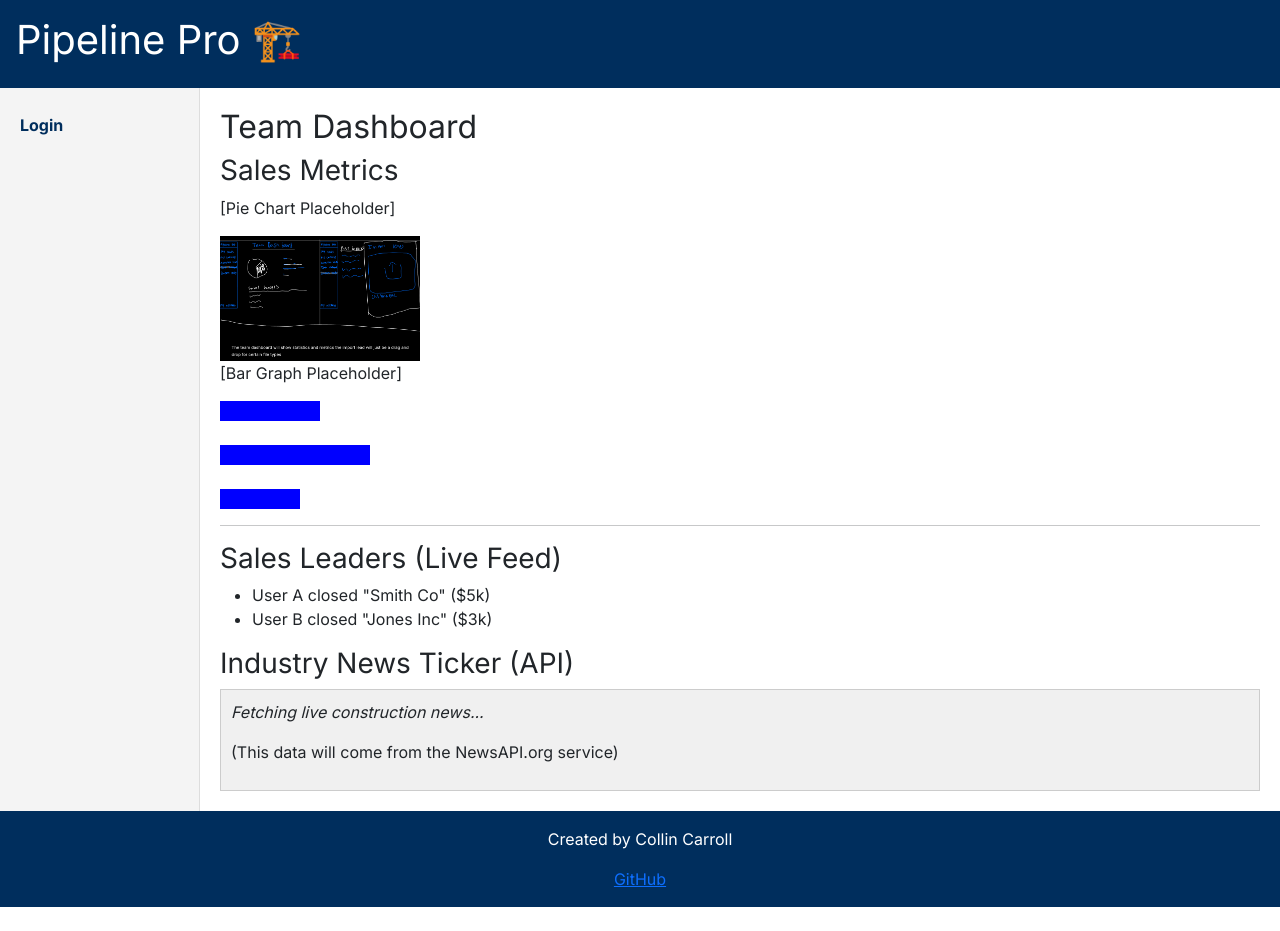
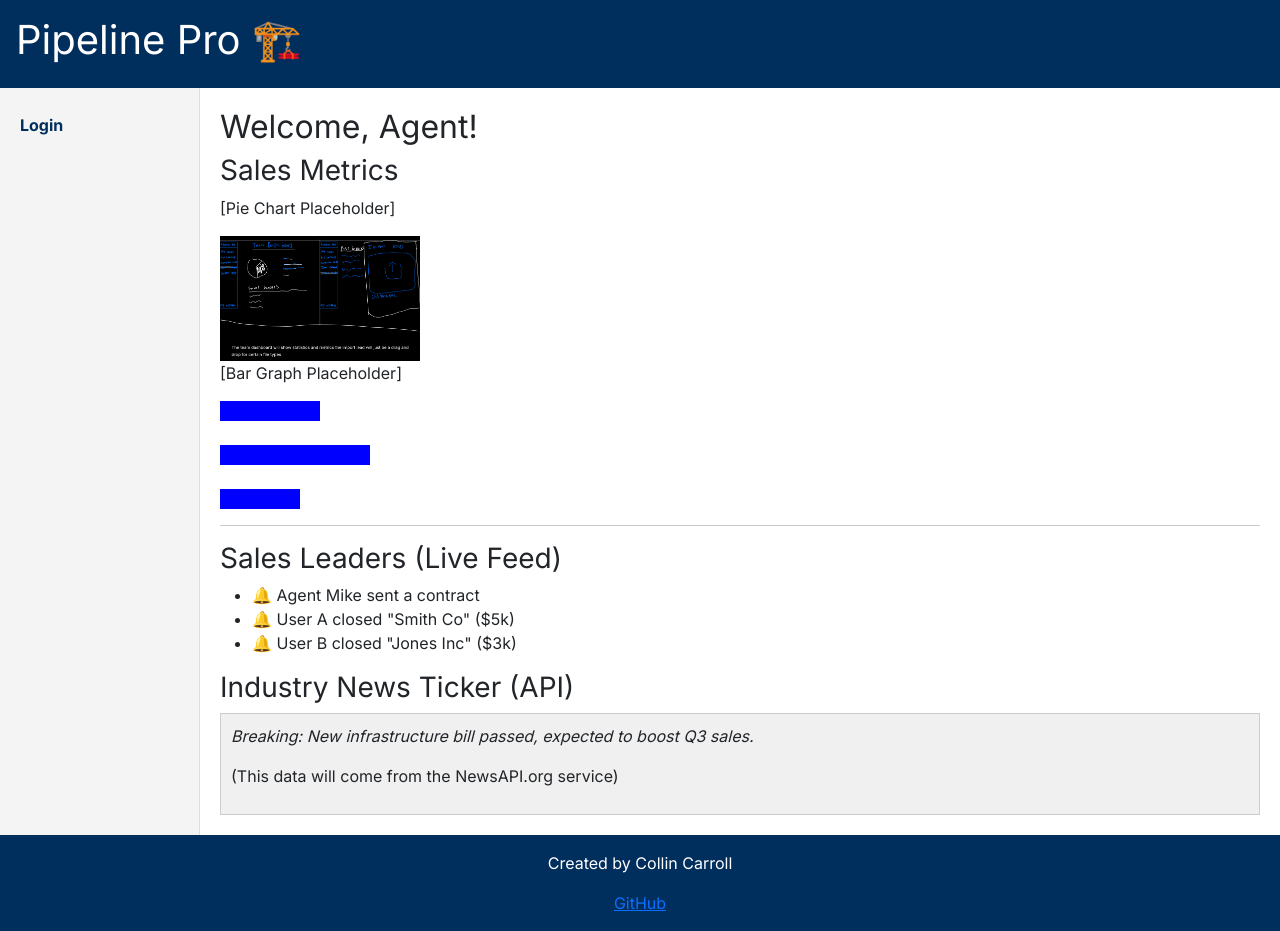
Before and after one commit to Collin-Carroll40/startup, a React (Vite) app: page /dashboard in a window 1280 px wide. Before the commit the page ends 907 px from the top, so only its background shows below. Built offline with nearby package versions, Linux system fonts and the light colour scheme.

Commit message:
made use effect and intevals for live dashboard i think i eed to finish to test

```diff
--- a/src/dashboard/dashboard.jsx
+++ b/src/dashboard/dashboard.jsx
@@ -1,19 +1,55 @@
-import React from 'react';
+import React, { useState, useEffect } from 'react';
 
-export function Dashboard() {
+export function Dashboard({ userName }) {
+  // Feed state
+  const [events, setEvents] = useState([
+    'User A closed "Smith Co" ($5k)',
+    'User B closed "Jones Inc" ($3k)'
+  ]);
+
+  // News state
+  const [news, setNews] = useState('Fetching live construction news...');
+
+  //websocket feed
+  useEffect(() => {
+    const interval = setInterval(() => {
+      const fakeEvents = [
+        'Agent Sarah booked a demo',
+        'Agent Mike sent a contract',
+        'Agent Alex closed a $10k deal!',
+        'New inbound lead claimed'
+      ];
+      const random = fakeEvents[Math.floor(Math.random() * fakeEvents.length)];
+
+      // Add new event, keep only 4
+      setEvents(prev => [random, ...prev].slice(0, 4));
+    }, 5000);
+
+    return () => clearInterval(interval);
+  }, []);
+
+  // API call
+  useEffect(() => {
+    const timer = setTimeout(() => {
+      setNews('Breaking: New infrastructure bill passed, expected to boost Q3 sales.');
+    }, 2000);
+
+    // Cleanup timer
+    return () => clearTimeout(timer);
+  }, []);
+
   return (
     <div className="main-container">
       <main>
-        <h2>Team Dashboard</h2>
+        {/* Personal greeting */}
+        <h2>Welcome, {userName || 'Agent'}!</h2>
 
         <section>
           <h3>Sales Metrics</h3>
           <p>[Pie Chart Placeholder]</p>
-          {/* Note: images in 'public' are referenced with a leading slash */}
           <img src="/dash_import.jpeg" alt="Sales Pie Chart" style={{ width: '200px' }} />
 
           <p>[Bar Graph Placeholder]</p>
-          {/* React inline styles must be objects using camelCase */}
           <div style={{ background: 'blue', width: '100px', height: '20px' }}></div><br />
           <div style={{ background: 'blue', width: '150px', height: '20px' }}></div><br />
           <div style={{ background: 'blue', width: '80px', height: '20px' }}></div>
@@ -24,15 +60,18 @@ export function Dashboard() {
         <section>
           <h3>Sales Leaders (Live Feed)</h3>
           <ul>
-            <li>User A closed "Smith Co" ($5k)</li>
-            <li>User B closed "Jones Inc" ($3k)</li>
+            {/* Render events */}
+            {events.map((event, index) => (
+              <li key={index}>🔔 {event}</li>
+            ))}
           </ul>
         </section>
 
         <section>
           <h3>Industry News Ticker (API)</h3>
           <div style={{ background: '#f0f0f0', padding: '10px', border: '1px solid #ccc' }}>
-            <p><i>Fetching live construction news...</i></p>
+            {/* Render news */}
+            <p><i>{news}</i></p>
             <p>(This data will come from the NewsAPI.org service)</p>
           </div>
         </section>
```
